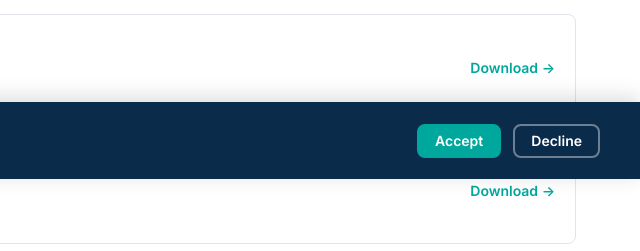
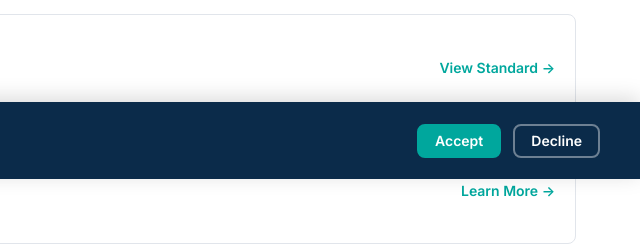
Before and after one commit to sTechWise/SurgeRoot, a website built with Vite: page resources.html in a window 1280 px wide. Shown: the part 621-872 px from the top of the page, 640-1280 px from the left. Built offline with nearby package versions, Linux system fonts and the light colour scheme.

Commit message:
Redirect placeholder document downloads to live documentation and process pages

```diff
--- a/resources.html
+++ b/resources.html
@@ -100,8 +100,7 @@
                             <p class="download-item__desc">Redacted sample invoice showing the format we use for all
                                 transactions.</p>
                         </div>
-                        <a href="/assets/downloads/invoice-template.pdf" target="_blank"
-                            class="download-item__link">Download →</a>
+                        <a href="/#verification-proof" class="download-item__link">View Standard &rarr;</a>
                     </div>
                     <div class="download-item">
                         <svg class="download-item__icon" viewBox="0 0 24 24" fill="none" stroke="currentColor"
@@ -116,8 +115,7 @@
                             <p class="download-item__desc">Standard terms for our distributor and supplier partnerships.
                             </p>
                         </div>
-                        <a href="/assets/downloads/supplier-terms.pdf" target="_blank"
-                            class="download-item__link">Download →</a>
+                        <a href="/how-we-work" class="download-item__link">Learn More &rarr;</a>
                     </div>
                 </div>
             </div>
```
Also changed, not shown: 2 other files.
